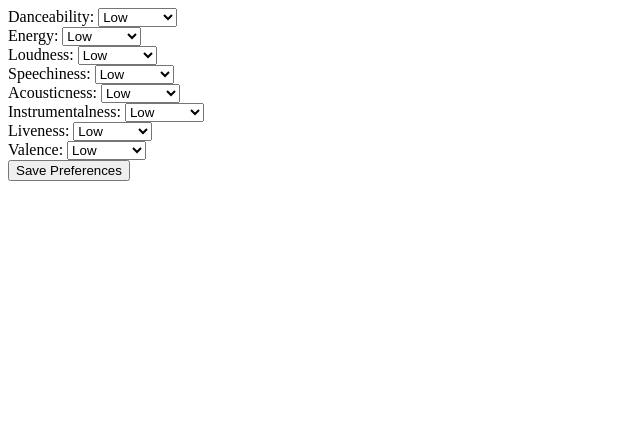
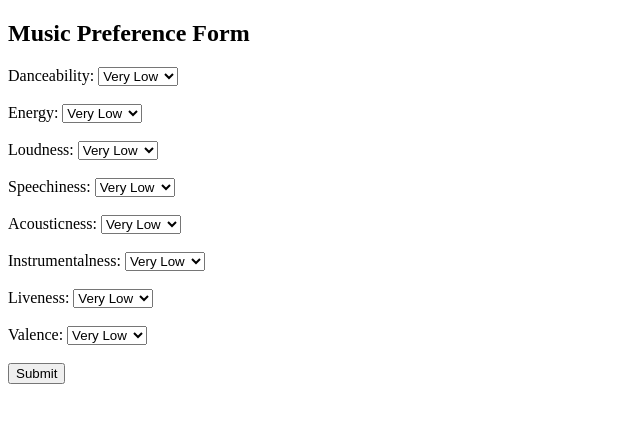
Before and after one commit to tanvir0188/Music-library, a PHP site: page /preferenceForm.php in a window 1280 px wide. Shown: the top 423 px of the page, without its empty margins (0-640 px from the left). Run offline with PHP 8.4, Linux system fonts and the light colour scheme; the visitor is signed in with stand-in values (Sample User, id 1).

Commit message:
recommendation system updated

```diff
--- a/users/getRecommendationsFromPreferences.php
+++ b/users/getRecommendationsFromPreferences.php
@@ -30,7 +30,7 @@ $convertedPreferences = [
 ];
 
 function normalizeLoudness($loudness) {
-    // Normalize loudness assuming it ranges from -60 dB to 0 dB
+    // Normalization assuming loudness ranges from -60 dB to 0 dB
     return ($loudness + 60) / 60;
 }
 
--- a/users/preferenceForm.php
+++ b/users/preferenceForm.php
@@ -1,75 +1,86 @@
-<?php
-session_start();
-if (!isset($_SESSION['userid'])) {
-    header('Location: ../loginAnd signup.html');
-    exit();
-}
-?>
-
 <!DOCTYPE html>
-<html>
+<html lang="en">
 <head>
-    <title>Preference Form</title>
+    <meta charset="UTF-8">
+    <meta name="viewport" content="width=device-width, initial-scale=1.0">
+    <title>Music Preference Form</title>
 </head>
 <body>
-    <form method="post" action="savePreferences.php">
+    <h2>Music Preference Form</h2>
+    <form action="savePreferences.php" method="post">
         <label for="danceability">Danceability:</label>
         <select name="danceability" id="danceability">
+            <option value="very low">Very Low</option>
             <option value="low">Low</option>
             <option value="moderate">Moderate</option>
             <option value="high">High</option>
-        </select>
-        <br>
+            <option value="very high">Very High</option>
+        </select><br><br>
+
         <label for="energy">Energy:</label>
         <select name="energy" id="energy">
+            <option value="very low">Very Low</option>
             <option value="low">Low</option>
             <option value="moderate">Moderate</option>
             <option value="high">High</option>
-        </select>
-        <br>
+            <option value="very high">Very High</option>
+        </select><br><br>
+
         <label for="loudness">Loudness:</label>
         <select name="loudness" id="loudness">
+            <option value="very low">Very Low</option>
             <option value="low">Low</option>
             <option value="moderate">Moderate</option>
             <option value="high">High</option>
-        </select>
-        <br>
+            <option value="very high">Very High</option>
+        </select><br><br>
+
         <label for="speechiness">Speechiness:</label>
         <select name="speechiness" id="speechiness">
+            <option value="very low">Very Low</option>
             <option value="low">Low</option>
             <option value="moderate">Moderate</option>
             <option value="high">High</option>
-        </select>
-        <br>
+            <option value="very high">Very High</option>
+        </select><br><br>
+
         <label for="acousticness">Acousticness:</label>
         <select name="acousticness" id="acousticness">
+            <option value="very low">Very Low</option>
             <option value="low">Low</option>
             <option value="moderate">Moderate</option>
             <option value="high">High</option>
-        </select>
-        <br>
+            <option value="very high">Very High</option>
+        </select><br><br>
+
         <label for="instrumentalness">Instrumentalness:</label>
         <select name="instrumentalness" id="instrumentalness">
+            <option value="very low">Very Low</option>
             <option value="low">Low</option>
             <option value="moderate">Moderate</option>
             <option value="high">High</option>
-        </select>
-        <br>
+            <option value="very high">Very High</option>
+        </select><br><br>
+
         <label for="liveness">Liveness:</label>
         <select name="liveness" id="liveness">
+            <option value="very low">Very Low</option>
             <option value="low">Low</option>
             <option value="moderate">Moderate</option>
             <option value="high">High</option>
-        </select>
-        <br>
+            <option value="very high">Very High</option>
+        </select><br><br>
+
         <label for="valence">Valence:</label>
         <select name="valence" id="valence">
+            <option value="very low">Very Low</option>
             <option value="low">Low</option>
             <option value="moderate">Moderate</option>
             <option value="high">High</option>
-        </select>
-        <br>
-        <button type="submit">Save Preferences</button>
+            <option value="very high">Very High</option>
+        </select><br><br>
+
+        <input type="submit" value="Submit">
     </form>
 </body>
 </html>
```
Also changed, not shown: users/profile.php (+16 -3 lines), users/savePreferences.php (+15 -3 lines).
